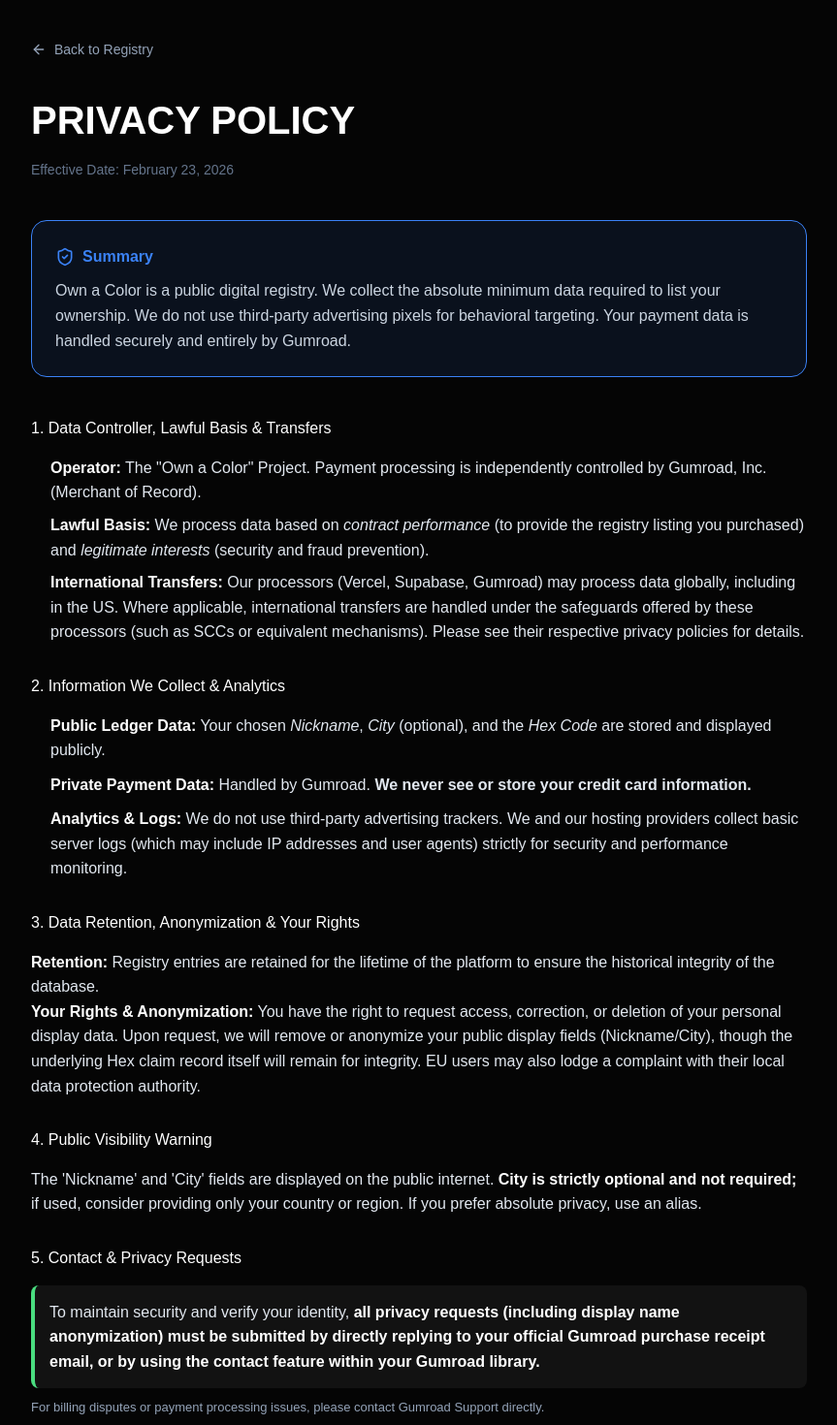
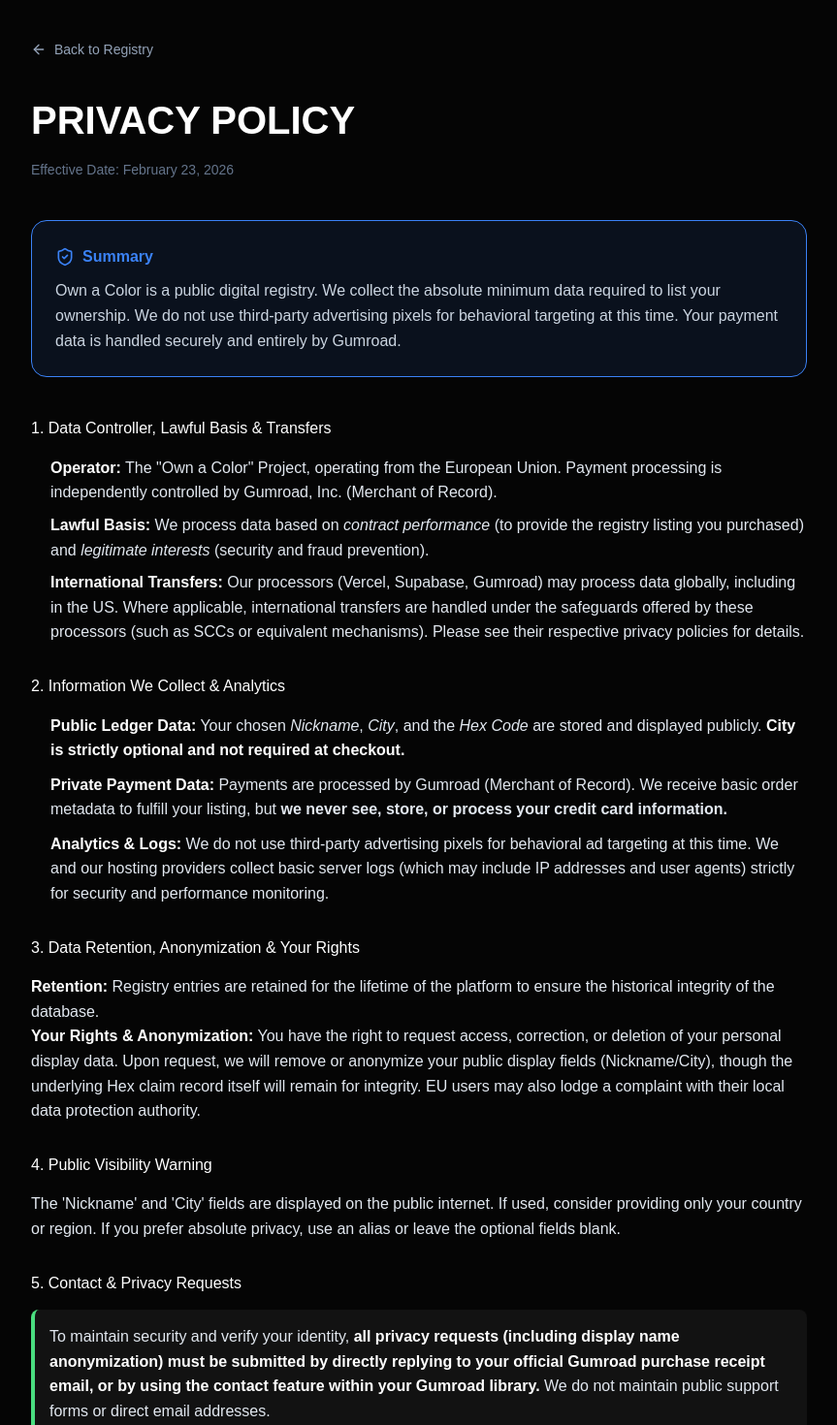
Before and after one commit to hex-land-grab/github-m7imdtit, a Next.js app: page /privacy in a window 1280 px wide. Shown: the top 1470 px of the page at 97% size, without its empty margins (208-1071 px from the left). Built offline with nearby package versions, Linux system fonts and the light colour scheme.

Commit message:
Update page.tsx

```diff
--- a/app/privacy/page.tsx
+++ b/app/privacy/page.tsx
@@ -17,22 +17,22 @@ export default function PrivacyPage() {
             <ShieldCheck size={20} /> Summary
           </div>
           <p style={{ margin: 0, color: '#cbd5e1' }}>
-            Own a Color is a public digital registry. We collect the absolute minimum data required to list your ownership. We do not use third-party advertising pixels for behavioral targeting. Your payment data is handled securely and entirely by Gumroad.
+            Own a Color is a public digital registry. We collect the absolute minimum data required to list your ownership. We do not use third-party advertising pixels for behavioral targeting at this time. Your payment data is handled securely and entirely by Gumroad.
           </p>
         </div>
 
         <h2 style={{ color: '#fff', marginTop: '30px', marginBottom: '15px' }}>1. Data Controller, Lawful Basis & Transfers</h2>
         <ul style={{ paddingLeft: '20px', marginBottom: '15px' }}>
-          <li style={{ marginBottom: '8px' }}><strong style={{ color: '#fff' }}>Operator:</strong> The "Own a Color" Project. Payment processing is independently controlled by Gumroad, Inc. (Merchant of Record).</li>
+          <li style={{ marginBottom: '8px' }}><strong style={{ color: '#fff' }}>Operator:</strong> The "Own a Color" Project, operating from the European Union. Payment processing is independently controlled by Gumroad, Inc. (Merchant of Record).</li>
           <li style={{ marginBottom: '8px' }}><strong style={{ color: '#fff' }}>Lawful Basis:</strong> We process data based on <i>contract performance</i> (to provide the registry listing you purchased) and <i>legitimate interests</i> (security and fraud prevention).</li>
           <li><strong style={{ color: '#fff' }}>International Transfers:</strong> Our processors (Vercel, Supabase, Gumroad) may process data globally, including in the US. Where applicable, international transfers are handled under the safeguards offered by these processors (such as SCCs or equivalent mechanisms). Please see their respective privacy policies for details.</li>
         </ul>
 
         <h2 style={{ color: '#fff', marginTop: '30px', marginBottom: '15px' }}>2. Information We Collect & Analytics</h2>
         <ul style={{ paddingLeft: '20px' }}>
-          <li style={{ marginBottom: '10px' }}><strong style={{ color: '#fff' }}>Public Ledger Data:</strong> Your chosen <i>Nickname</i>, <i>City</i> (optional), and the <i>Hex Code</i> are stored and displayed publicly.</li>
-          <li style={{ marginBottom: '10px' }}><strong style={{ color: '#fff' }}>Private Payment Data:</strong> Handled by Gumroad. <strong>We never see or store your credit card information.</strong></li>
-          <li><strong style={{ color: '#fff' }}>Analytics & Logs:</strong> We do not use third-party advertising trackers. We and our hosting providers collect basic server logs (which may include IP addresses and user agents) strictly for security and performance monitoring.</li>
+          <li style={{ marginBottom: '10px' }}><strong style={{ color: '#fff' }}>Public Ledger Data:</strong> Your chosen <i>Nickname</i>, <i>City</i>, and the <i>Hex Code</i> are stored and displayed publicly. <strong style={{ color: '#fff' }}>City is strictly optional and not required at checkout.</strong></li>
+          <li style={{ marginBottom: '10px' }}><strong style={{ color: '#fff' }}>Private Payment Data:</strong> Payments are processed by Gumroad (Merchant of Record). We receive basic order metadata to fulfill your listing, but <strong>we never see, store, or process your credit card information.</strong></li>
+          <li><strong style={{ color: '#fff' }}>Analytics & Logs:</strong> We do not use third-party advertising pixels for behavioral ad targeting at this time. We and our hosting providers collect basic server logs (which may include IP addresses and user agents) strictly for security and performance monitoring.</li>
         </ul>
 
         <h2 style={{ color: '#fff', marginTop: '30px', marginBottom: '15px' }}>3. Data Retention, Anonymization & Your Rights</h2>
@@ -40,11 +40,11 @@ export default function PrivacyPage() {
         <p><strong style={{ color: '#fff' }}>Your Rights & Anonymization:</strong> You have the right to request access, correction, or deletion of your personal display data. Upon request, we will remove or anonymize your public display fields (Nickname/City), though the underlying Hex claim record itself will remain for integrity. EU users may also lodge a complaint with their local data protection authority.</p>
 
         <h2 style={{ color: '#fff', marginTop: '30px', marginBottom: '15px' }}>4. Public Visibility Warning</h2>
-        <p>The 'Nickname' and 'City' fields are displayed on the public internet. <strong style={{ color: '#fff' }}>City is strictly optional and not required;</strong> if used, consider providing only your country or region. If you prefer absolute privacy, use an alias.</p>
+        <p>The 'Nickname' and 'City' fields are displayed on the public internet. If used, consider providing only your country or region. If you prefer absolute privacy, use an alias or leave the optional fields blank.</p>
 
         <h2 style={{ color: '#fff', marginTop: '30px', marginBottom: '15px' }}>5. Contact & Privacy Requests</h2>
         <p style={{ backgroundColor: 'rgba(255,255,255,0.05)', padding: '15px', borderRadius: '8px', borderLeft: '4px solid #4ade80', marginTop: '10px' }}>
-          To maintain security and verify your identity, <strong style={{ color: '#fff' }}>all privacy requests (including display name anonymization) must be submitted by directly replying to your official Gumroad purchase receipt email, or by using the contact feature within your Gumroad library.</strong>
+          To maintain security and verify your identity, <strong style={{ color: '#fff' }}>all privacy requests (including display name anonymization) must be submitted by directly replying to your official Gumroad purchase receipt email, or by using the contact feature within your Gumroad library.</strong> We do not maintain public support forms or direct email addresses.
         </p>
         <p style={{ fontSize: '13px', color: '#94a3b8', marginTop: '10px' }}>For billing disputes or payment processing issues, please contact Gumroad Support directly.</p>
       </div>
```
